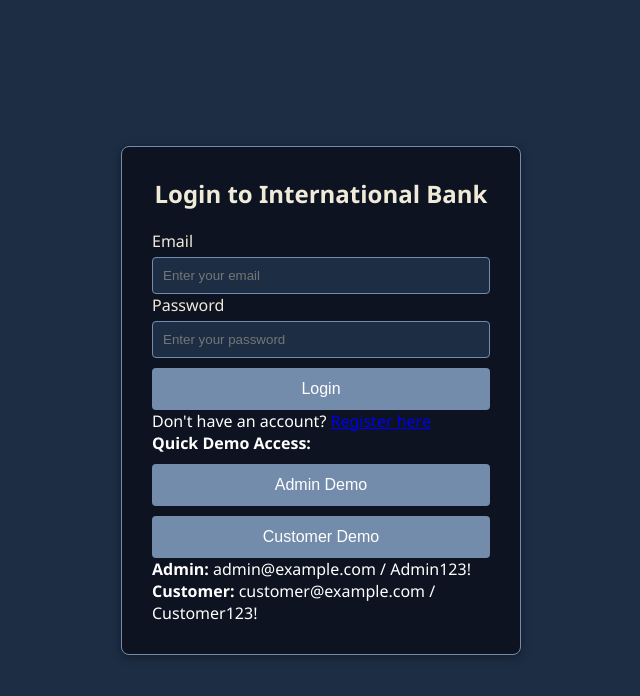
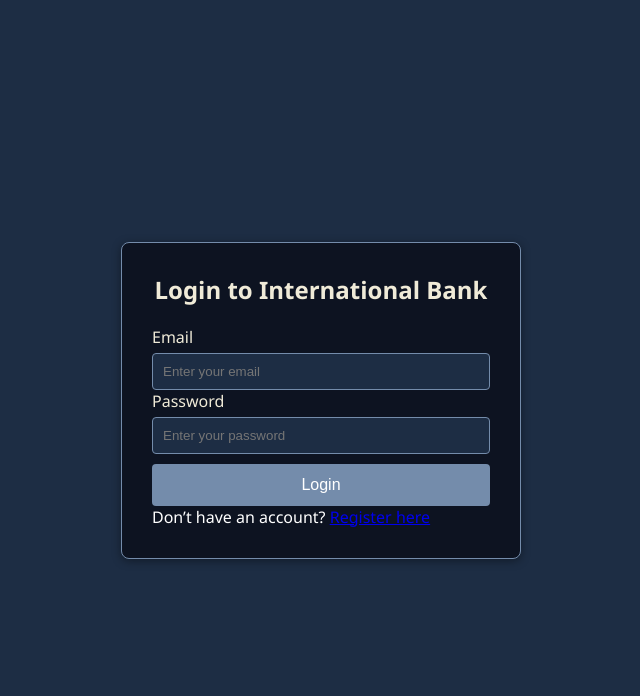
Before and after one commit to TheWilliamsGP/international-bank, a React (Create React App) app: page /login in a window 1280 px wide. Shown: the top 696 px of the page, without its empty margins (319-959 px from the left). Built offline with nearby package versions, Linux system fonts and the light colour scheme.

Commit message:
Cleaned up Login page

```diff
--- a/src/pages/Login.js
+++ b/src/pages/Login.js
@@ -1,3 +1,182 @@
+// import React, { useState } from 'react';
+// import { Link, useNavigate } from 'react-router-dom';
+// import { useAuth } from '../context/AuthContext';
+// import { sanitizeInput, getValidationError } from '../utils/validation';
+
+// const Login = () => {
+//   const [formData, setFormData] = useState({
+//     email: '',
+//     password: ''
+//   });
+//   const [errors, setErrors] = useState({});
+//   const [isLoading, setIsLoading] = useState(false);
+//   const { login } = useAuth();
+//   const navigate = useNavigate();
+
+//   const handleChange = (e) => {
+//     const { name, value } = e.target;
+//     const sanitizedValue = sanitizeInput(value);
+
+//     setFormData({
+//       ...formData,
+//       [name]: sanitizedValue
+//     });
+
+//     if (errors[name]) {
+//       setErrors({
+//         ...errors,
+//         [name]: ''
+//       });
+//     }
+//   };
+
+//   const validateForm = () => {
+//     const newErrors = {};
+
+//     const emailError = getValidationError('email', formData.email);
+//     if (emailError) newErrors.email = emailError;
+
+//     const passwordError = getValidationError('password', formData.password);
+//     if (passwordError) newErrors.password = passwordError;
+
+//     setErrors(newErrors);
+//     return Object.keys(newErrors).length === 0;
+//   };
+
+//   const handleSubmit = async (e) => {
+//     e.preventDefault();
+
+//     if (!validateForm()) {
+//       return;
+//     }
+
+//     setIsLoading(true);
+//     setErrors({});
+
+//     try {
+//       const result = await login(formData.email, formData.password);
+
+//       if (result.success) {
+//         if (result.user.role === 'admin') {
+//           navigate('/admin');
+//         } else {
+//           navigate('/dashboard');
+//         }
+//       } else {
+//         setErrors({ general: result.error });
+//       }
+//     } catch (error) {
+//       console.error('Login error:', error);
+//       setErrors({ general: 'An unexpected error occurred. Please try again.' });
+//     } finally {
+//       setIsLoading(false);
+//     }
+//   };
+
+//   const handleDemoLogin = (role) => {
+//     let demoEmail, demoPassword;
+
+//     if (role === 'admin') {
+//       demoEmail = 'admin@example.com';
+//       demoPassword = 'Admin123!';
+//     } else {
+//       demoEmail = 'customer@example.com';
+//       demoPassword = 'Customer123!';
+//     }
+
+//     setFormData({
+//       email: demoEmail,
+//       password: demoPassword
+//     });
+//   };
+
+//   return (
+//     <div className="auth-container">
+//       <form className="auth-form" onSubmit={handleSubmit}>
+//         <h2>Login to International Bank</h2>
+
+//         {errors.general && <div className="error-message">{errors.general}</div>}
+
+//         <div className="form-group">
+//           <label>Email</label>
+//           <input
+//             type="email"
+//             name="email"
+//             value={formData.email}
+//             onChange={handleChange}
+//             required
+//             className={errors.email ? 'error' : ''}
+//             placeholder="Enter your email"
+//           />
+//           {errors.email && <span className="error-text">{errors.email}</span>}
+//         </div>
+
+//         <div className="form-group">
+//           <label>Password</label>
+//           <input
+//             type="password"
+//             name="password"
+//             value={formData.password}
+//             onChange={handleChange}
+//             required
+//             className={errors.password ? 'error' : ''}
+//             placeholder="Enter your password"
+//           />
+//           {errors.password && <span className="error-text">{errors.password}</span>}
+//         </div>
+
+//         <button
+//           type="submit"
+//           disabled={isLoading}
+//           className={isLoading ? 'loading' : ''}
+//         >
+//           {isLoading ? (
+//             <>
+//               <span className="spinner"></span>
+//               Logging in...
+//             </>
+//           ) : (
+//             'Login'
+//           )}
+//         </button>
+
+//         <p className="auth-link">
+//           Don't have an account? <Link to="/register">Register here</Link>
+//         </p>
+
+//         <div className="demo-section">
+//           <h4>Quick Demo Access:</h4>
+//           <div className="demo-buttons">
+//             <button
+//               type="button"
+//               onClick={() => handleDemoLogin('admin')}
+//               className="demo-btn demo-admin"
+//               disabled={isLoading}
+//             >
+//               Admin Demo
+//             </button>
+//             <button
+//               type="button"
+//               onClick={() => handleDemoLogin('customer')}
+//               className="demo-btn demo-customer"
+//               disabled={isLoading}
+//             >
+//               Customer Demo
+//             </button>
+//           </div>
+
+//           <div className="demo-credentials">
+//             <p><strong>Admin:</strong> admin@example.com / Admin123!</p>
+//             <p><strong>Customer:</strong> customer@example.com / Customer123!</p>
+//           </div>
+//         </div>
+//       </form>
+//     </div>
+//   );
+// };
+
+// export default Login;
+
 import React, { useState } from 'react';
 import { Link, useNavigate } from 'react-router-dom';
 import { useAuth } from '../context/AuthContext';
@@ -73,23 +252,6 @@
     }
   };
 
-  const handleDemoLogin = (role) => {
-    let demoEmail, demoPassword;
-
-    if (role === 'admin') {
-      demoEmail = 'admin@example.com';
-      demoPassword = 'Admin123!';
-    } else {
-      demoEmail = 'customer@example.com';
-      demoPassword = 'Customer123!';
-    }
-
-    setFormData({
-      email: demoEmail,
-      password: demoPassword
-    });
-  };
-
   return (
     <div className="auth-container">
       <form className="auth-form" onSubmit={handleSubmit}>
@@ -141,35 +303,8 @@
         </button>
 
         <p className="auth-link">
-          Don't have an account? <Link to="/register">Register here</Link>
+          Don’t have an account? <Link to="/register">Register here</Link>
         </p>
-
-        <div className="demo-section">
-          <h4>Quick Demo Access:</h4>
-          <div className="demo-buttons">
-            <button
-              type="button"
-              onClick={() => handleDemoLogin('admin')}
-              className="demo-btn demo-admin"
-              disabled={isLoading}
-            >
-              Admin Demo
-            </button>
-            <button
-              type="button"
-              onClick={() => handleDemoLogin('customer')}
-              className="demo-btn demo-customer"
-              disabled={isLoading}
-            >
-              Customer Demo
-            </button>
-          </div>
-
-          <div className="demo-credentials">
-            <p><strong>Admin:</strong> admin@example.com / Admin123!</p>
-            <p><strong>Customer:</strong> customer@example.com / Customer123!</p>
-          </div>
-        </div>
       </form>
     </div>
   );
```
